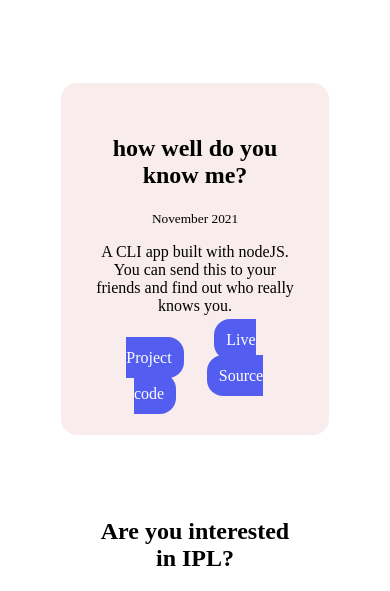
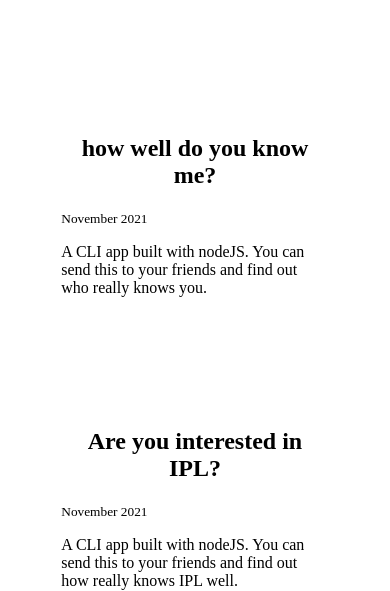
Before and after one commit to Dorababupc/markFour, a plain HTML site: page projects.html in a window 390 px wide. Shown: the part 258-849 px from the top of the page. Drawn offline with Linux system fonts and the light colour scheme.

Commit message:
changes to make it responsive

```diff
--- a/effects.css
+++ b/effects.css
@@ -57,21 +57,16 @@ img{
 }
 
 .tech,footer{
-    display: block;
-    text-align: center;
-
-    padding: 2rem;
-    margin: 2rem;
-    border-radius: 1rem;
+    max-width: 900px;
+    margin: auto;
 }
 .first, .third{
-    background-color: var(--first-box);
+    background-color: red;
 
 }
 
 head , footer{
     max-width: 85%;
-    text-align: center;
     margin: auto;
 }
 .active-link{
@@ -95,3 +90,11 @@ footer{
 .color{
     color: var(--text-color);
 }
+h1{
+    text-align: center;
+}
+section{
+    padding: 2rem;
+    margin: 2rem 0rem;
+    border-radius: 1rem;
+}
--- a/projects.html
+++ b/projects.html
@@ -30,8 +30,8 @@
             <span class="profile">work</span>
         </h1>
     </header>
-    <section >
-        <div class="tech first">
+    <section class="first>
+        <div class="tech">
             <h1 class="head">
                 <strong>how well do you know me?</strong>
             </h1>
@@ -39,8 +39,7 @@
             <p>
                 A CLI app built with nodeJS. You can send this to your friends and find out who really knows you.
             </p>
-            <a class="linker inline" href="https://replit.com/@DorababuArigi/markOne#index.js">Live Project</a>
-            <a class="linker inline" href="https://github.com/Dorababupc/markOne">Source code</a>
+
         </div>
     </section>
     <section >
```
